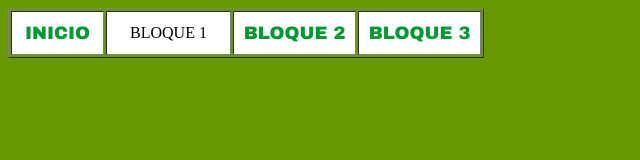
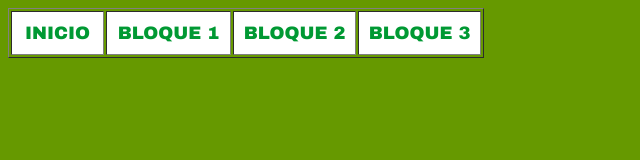
Before and after one commit to APC-WEB/Pagina-de-Ecologia_2, a plain HTML site: page menu_pagina_p.html in a window 1280 px wide. Shown: the full height of the page, 0-640 px from the left. Drawn offline with Linux system fonts and the light colour scheme.

Commit message:
Segunda Modificacion General

```diff
--- a/menu_pagina_p.html
+++ b/menu_pagina_p.html
@@ -39,7 +39,7 @@ a:active {
 <table width="476" height="48" border="1" cellpadding="0">
   <tr>
     <td width="90" height="42" bgcolor="#FFFFFF" class="LL"><a href="index.html" target="_top">INICIO</a></td>
-    <td width="121" bgcolor="#FFFFFF" class="LL">BLOQUE 1</td>
+    <td width="121" bgcolor="#FFFFFF" class="LL"><a href="BLOQUE I/Pagina Principal Bloque I.html" target="xx">BLOQUE 1</a></td>
     <td width="120" bgcolor="#FFFFFF" class="LL"><a href="dinamica_de_los_ecosistemas.html" target="xx">BLOQUE 2</a></td>
     <td width="119" bgcolor="#FFFFFF" class="LL"><a href="ECOLOGIA/pagina principal bloque III.html" target="xx">BLOQUE 3</a></td>
   </tr>
```
